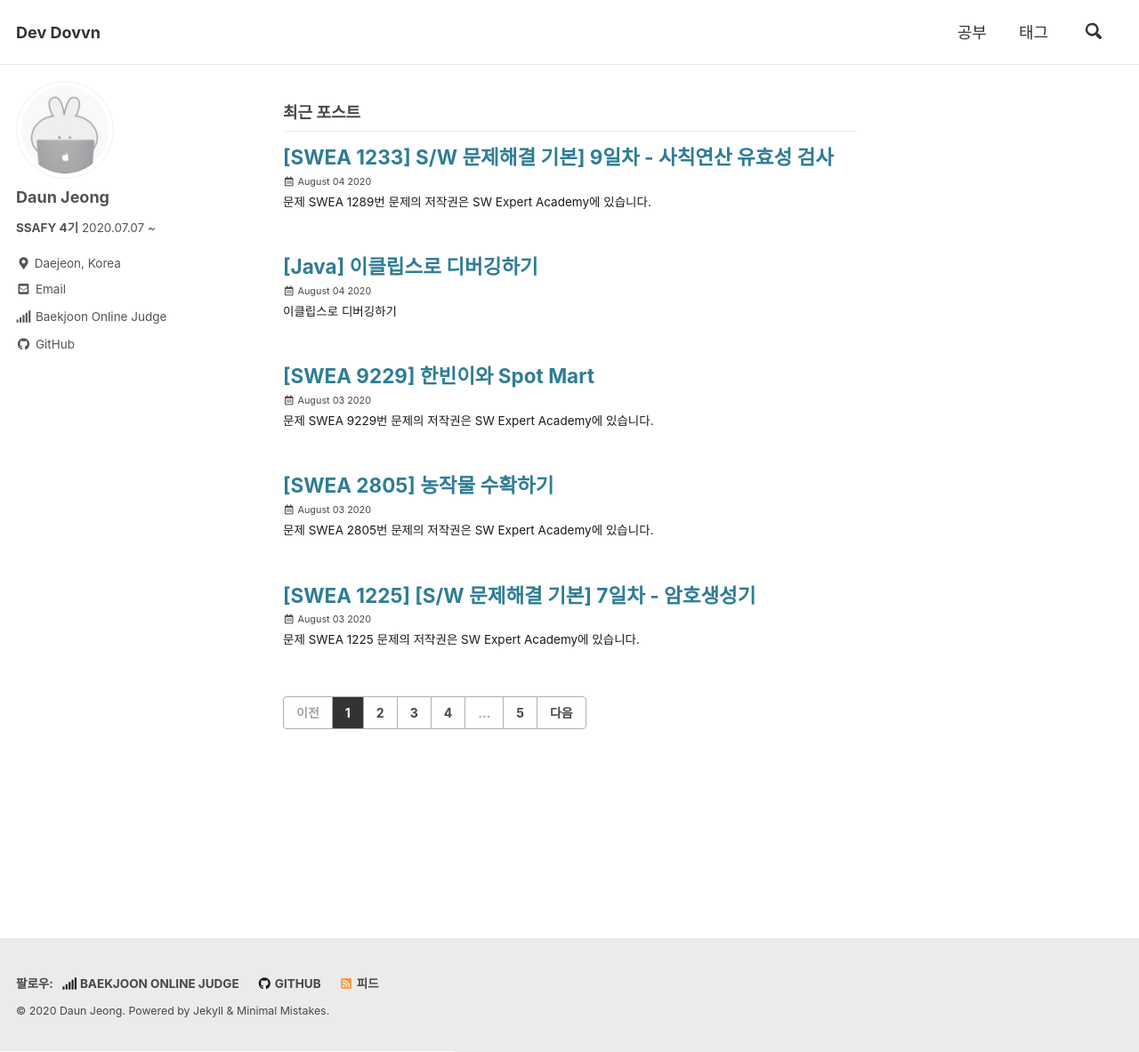
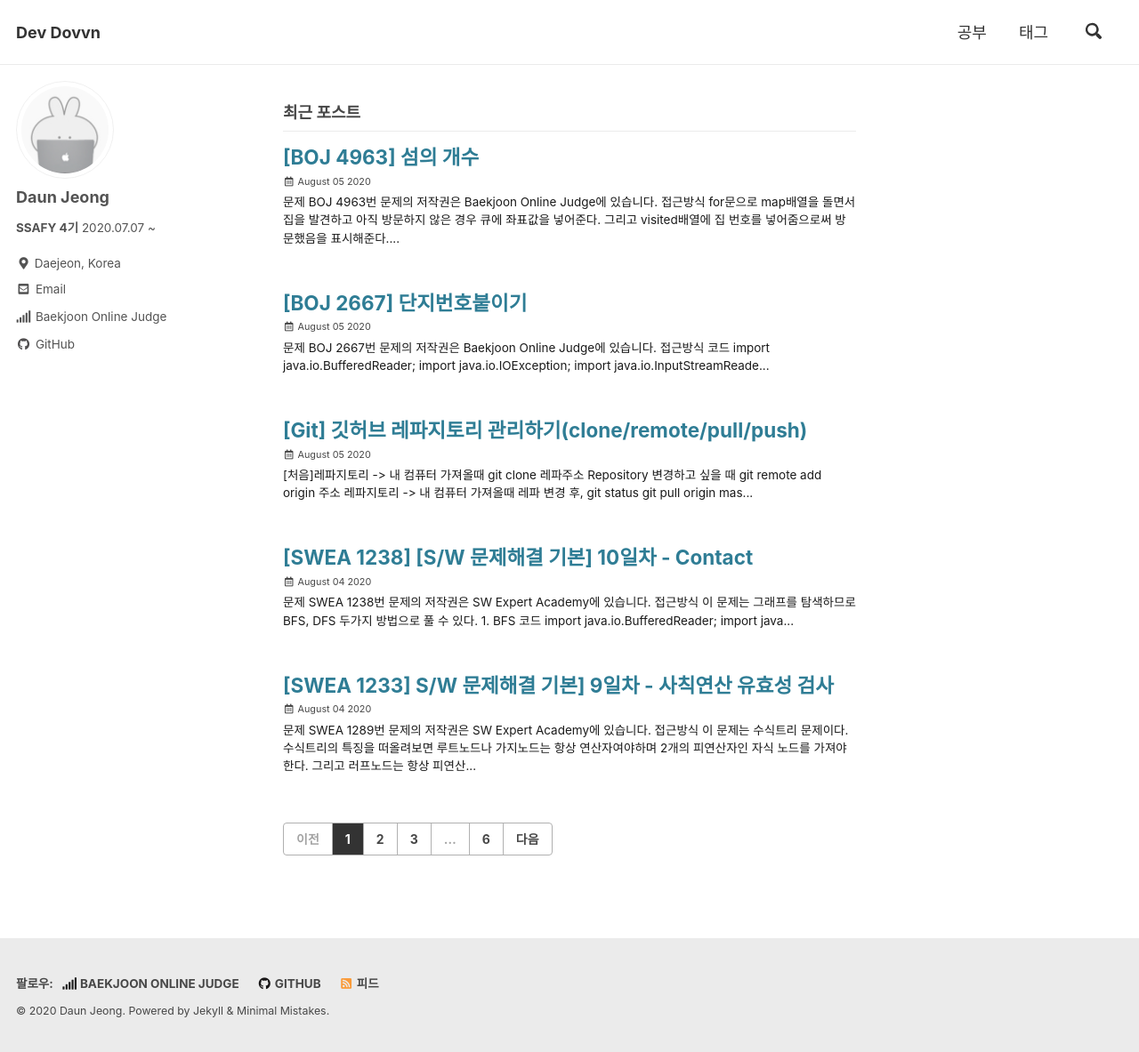
Before and after one commit to dovvn/dovvn.github.io, a Jekyll site: the page built from index.html, in a window 1280 px wide and 1183 px high. Shown: the whole window at 89% size. Built offline with Jekyll 4.4.1, drawn with Linux system fonts in a browser that asks for light colours; cached includes are drawn as plain includes; the list of posts is cut into pages by our own code.

Commit message:
Add 0805 algorithm problems

````diff
--- /dev/null
+++ b/_posts/Git/2020-08-05-github.md
@@ -0,0 +1,51 @@
+---
+title:  "[Git] 깃허브 레파지토리 관리하기(clone/remote/pull/push)"
+permalink: /categories/git/howto-repository
+author_profile: true
+categories:
+  - Git
+tags:
+toc: true
+toc_label: "목차"
+toc_icon: "bookmark"
+last_modified_at: 2020-08-05
+---
+
+## [처음]레파지토리 -> 내 컴퓨터 가져올때
+```
+git clone 레파주소
+```
+<br/>
+
+## Repository 변경하고 싶을 때
+```
+git remote add origin 주소
+```
+
+<br/>
+
+## 레파지토리 -> 내 컴퓨터 가져올때
+레파 변경 후,
+```
+git status
+git pull origin master
+```
+
+<br/>
+
+### 내 컴퓨터 -> 보낼 때
+```
+git status
+git add .
+git commit -m "메세지"
+git push origin master
+```
+
+<br/>
+
+추가로, 가져오고 보낼 때 계정 로그인하라고 하면
+```
+$ git config --global user.name unni2
+$ git config --global user.email unni2@naver.com
+git config --list //현재 계정 리스트 확인
+```
--- /dev/null
+++ b/_posts/boj/2020-08-05-2667.md
@@ -0,0 +1,105 @@
+---
+title:  "[BOJ 2667] 단지번호붙이기"
+permalink: /categories/boj/2667
+author_profile: true
+categories:
+  - BOJ
+tags:
+  - 알고리즘 문제풀이
+  - BFS
+toc: true
+toc_label: "목차"
+toc_icon: "bookmark"
+last_modified_at: 2020-08-05
+---
+# 문제
+* [BOJ 2667번](https://www.acmicpc.net/problem/2667)
+* 문제의 저작권은 Baekjoon Online Judge에 있습니다.
+
+# 접근방식
+
+
+# 코드
+```java
+import java.io.BufferedReader;
+import java.io.IOException;
+import java.io.InputStreamReader;
+import java.util.Arrays;
+import java.util.LinkedList;
+import java.util.Queue;
+import java.util.StringTokenizer;
+
+public class Boj_2667 {
+
+	public static int N;
+	public static int[][] map;
+	public static int[][] visited; // 방문
+	static StringTokenizer st;
+	public static Queue<Home> queue;
+	public static int[] di = { -1, 1, 0, 0 }; // 상,하,좌,우
+	public static int[] dj = { 0, 0, -1, 1 };
+	public static int[] homeCnt;
+
+	public static void main(String[] args) throws IOException {
+		BufferedReader br = new BufferedReader(new InputStreamReader(System.in));
+		N = Integer.parseInt(br.readLine());
+
+		map = new int[N][N];
+		visited = new int[N][N];
+
+		for (int i = 0; i < N; i++) {
+			String s = br.readLine();
+			for (int j = 0; j < N; j++) {
+				map[i][j] = s.charAt(j) - '0';
+			}
+		}
+
+		homeCnt = new int[N*N];
+		queue = new LinkedList<Home>();
+		int count = 1;
+		for (int i = 0; i < N; i++) {
+			for (int j = 0; j < N; j++) {
+				if (map[i][j] == 1 && visited[i][j] == 0) {
+					queue.offer(new Home(i, j));
+					visited[i][j] = count;
+					homeCnt[count]++;
+
+					while (!queue.isEmpty()) {
+						Home current = queue.poll();
+						for (int dir = 0; dir < di.length; dir++) {
+							int nx = current.i + di[dir];
+							int ny = current.j + dj[dir];
+
+							if (nx >= 0 && nx < N && ny >= 0 && ny < N) {
+								if (map[nx][ny] == 1 && visited[nx][ny] == 0) {
+									visited[nx][ny] = count;
+									homeCnt[count]++;
+									queue.offer(new Home(nx, ny));
+								}
+							}
+						}
+					}
+					count++;
+				}
+			}
+		}
+
+		System.out.println(count-1); //단지수
+		Arrays.sort(homeCnt);
+		//집 수 카운팅
+		for(int i=0; i<homeCnt.length; i++) {
+			if(homeCnt[i] != 0) System.out.println(homeCnt[i]);
+		}
+
+	}
+
+	static class Home {
+		int i, j;
+
+		public Home(int i, int j) {
+			this.i = i;
+			this.j = j;
+		}
+	}
+}
+```
--- /dev/null
+++ b/_posts/boj/2020-08-05-4963.md
@@ -0,0 +1,104 @@
+---
+title:  "[BOJ 4963] 섬의 개수"
+permalink: /categories/boj/4963
+author_profile: true
+categories:
+  - BOJ
+tags:
+  - 알고리즘 문제풀이
+  - BFS
+toc: true
+toc_label: "목차"
+toc_icon: "bookmark"
+last_modified_at: 2020-08-05
+---
+# 문제
+* [BOJ 4963번](https://www.acmicpc.net/problem/4963)
+* 문제의 저작권은 Baekjoon Online Judge에 있습니다.
+
+# 접근방식
+for문으로 map배열을 돌면서 집을 발견하고 아직 방문하지 않은 경우 큐에 좌표값을 넣어준다. 그리고 visited배열에 집 번호를 넣어줌으로써 방문했음을 표시해준다. 그리고 문제에서 총 집의 수를 구해야 하기 때문에 homeCnt배열에 해당 집번호를 인덱스로 하는 원소값을 하나 증가시킨다.
+그리고 큐에서 하나꺼내주면서 다음 좌표값을 구한다. 다음 좌표값은 상,하,좌,우를 돌면서 구하게 되는데, 이때 배열의 범위 안에 있는지 확인한다. 이를 만족하면 이 좌표값이 집인지 그리고 아직 방문하지 않았는지를 체크하고 만약 만족한다면 큐에다가 넣어주고 visited배열에 현재 집 번호를 넣어줌으로써 방문했음을 표시한다. 그리고 homeCnt에 해당 집번호를 인덱스로 하는 원소값을 하나 증가시킨다.
+이렇게 모든 방향을 돌고 나면 map[current.i][current.j] 주변에 있는 집의 좌표가 큐에 대기중이다. 그러므로 큐에서 하나씩 꺼내준 좌표값을 기준으로 다시 주변에 집이 있는지를 탐색하고 큐에 넣기를 반복한다. 만약 이 모든 과정을 돌고 큐가 비게 되면 더 이상 주변에 집이 없으므로 while문을 종료하고 집 번호를 하나 증가시킨다.
+그리고 다시 for문으로 돌아와 그 다음 집을 탐색하면서 위의 과정을 반복해주면 visited배열에 같은 집번호끼리 표시된 모습을 볼 수 있다.
+
+# 코드
+```java
+import java.io.BufferedReader;
+import java.io.IOException;
+import java.io.InputStreamReader;
+import java.util.LinkedList;
+import java.util.Queue;
+import java.util.StringTokenizer;
+
+public class Boj_4963 {
+
+	public static int w; // 너비
+	public static int h; // 높이
+	public static int[][] map;
+	public static int[][] visited;
+	static StringTokenizer st;
+	public static Queue<Land> queue;
+	public static int[] di = { -1, -1, 0, 1, 1, 1, 0, -1 }; // 상->시계방향
+	public static int[] dj = { 0, 1, 1, 1, 0, -1, -1, -1 };
+
+	public static void main(String[] args) throws IOException {
+		BufferedReader br = new BufferedReader(new InputStreamReader(System.in));
+		while (true) {
+			st = new StringTokenizer(br.readLine(), " ");
+			w = Integer.parseInt(st.nextToken());
+			h = Integer.parseInt(st.nextToken());
+
+			if(w == 0 && h == 0) break;
+
+			map = new int[h][w];
+			visited = new int[h][w];
+
+			StringTokenizer st;
+			for (int i = 0; i < h; i++) {
+				st = new StringTokenizer(br.readLine());
+				for (int j = 0; j < w; j++) {
+					map[i][j] = Integer.parseInt(st.nextToken());
+				}
+			}
+
+			queue = new LinkedList<Land>();
+
+			int landNum = 1; // 섬 번호
+			for (int i = 0; i < h; i++) { //출발
+				for (int j = 0; j < w; j++) {
+					if (map[i][j] == 1 && visited[i][j] == 0) {
+						queue.offer(new Land(i, j));
+						visited[i][j] = landNum;
+
+						while (!queue.isEmpty()) {
+							Land current = queue.poll();
+							for (int dir = 0; dir < di.length; dir++) {
+								int nx = current.i + di[dir];
+								int ny = current.j + dj[dir];
+								if (nx >= 0 && nx < h && ny >= 0 && ny < w) { //범위 안이고
+									if(map[nx][ny] == 1 && visited[nx][ny] == 0) { //섬이고 아직 방문안했다면
+										visited[nx][ny] = landNum;
+										queue.offer(new Land(nx, ny));
+									}
+								}
+							}
+						}
+						landNum++;
+					}
+				}
+			}
+			System.out.println(landNum-1);
+		}
+	}
+
+	static class Land {
+		int i, j;
+
+		public Land(int i, int j) {
+			this.i = i;
+			this.j = j;
+		}
+	}
+}
+```
--- /dev/null
+++ b/_posts/swea/2020-08-04-1238.md
@@ -0,0 +1,101 @@
+---
+title:  "[SWEA 1238] [S/W 문제해결 기본] 10일차 - Contact"
+permalink: /categories/swea/1238
+author_profile: true
+categories:
+  - SWEA
+tags:
+  - 알고리즘 문제풀이
+  - 그래프
+toc: true
+toc_label: "목차"
+toc_icon: "bookmark"
+last_modified_at: 2020-08-04
+---
+# 문제
+* [SWEA 1238번](https://swexpertacademy.com/main/code/problem/problemDetail.do?contestProbId=AV15B1cKAKwCFAYD&)
+* 문제의 저작권은 SW Expert Academy에 있습니다.
+
+# 접근방식
+이 문제는 그래프를 탐색하므로 BFS, DFS 두가지 방법으로 풀 수 있다.
+
+## 1. BFS
+
+
+## 코드
+```java
+import java.io.BufferedReader;
+import java.io.BufferedWriter;
+import java.io.IOException;
+import java.io.InputStreamReader;
+import java.io.OutputStreamWriter;
+import java.util.LinkedList;
+import java.util.Queue;
+import java.util.StringTokenizer;
+
+public class Swea_1238 {
+
+	static StringTokenizer st;
+	static final int MAX = 100; // 최대 연락인원
+	static int N; // 데이터의 길이
+	static int start; // 시작점
+	static boolean[][] adjMatrix; // 인접행렬
+	static int Ans;
+
+	public static void main(String[] args) throws IOException {
+		BufferedReader br = new BufferedReader(new InputStreamReader(System.in));
+		BufferedWriter bw = new BufferedWriter(new OutputStreamWriter(System.out));
+
+		for (int tc = 1; tc <= 10; tc++) {
+			st = new StringTokenizer(br.readLine());
+			N = Integer.parseInt(st.nextToken());
+			start = Integer.parseInt(st.nextToken());
+
+			adjMatrix = new boolean[MAX + 1][MAX + 1];
+			st = new StringTokenizer(br.readLine());
+			for (int i = 0; i < N / 2; i++) { // from, to로 나눠야함
+				int from = Integer.parseInt(st.nextToken());
+				int to = Integer.parseInt(st.nextToken());
+				adjMatrix[from][to] = true; // 인접표시
+			}
+
+			// start정점부터 탐색 시작
+			bfs();
+			System.out.println("#" + tc + " " + Ans);
+		}
+	}
+
+	public static void bfs() {
+		Queue<Integer> queue = new LinkedList<Integer>();
+		int visited[] = new int[MAX + 1];
+		for(int i=1; i<=MAX; i++) visited[i] = -1; //방문x -1
+
+		int current = start; // 현재 정점
+		int size, level = 0; // 큐 사이즈, 레벨
+		queue.offer(current);
+		visited[current] = level;
+
+		while (!queue.isEmpty()) { // 큐가 비어있지 않다면
+			size = queue.size();
+			level++;
+			while (size-- > 0) { // 레벨단위로 돌리기
+				current = queue.poll();
+				for (int j = 1; j <= MAX; j++) {
+					if (adjMatrix[current][j] && visited[j] == -1) { // 인접하고 방문x
+						queue.offer(j);
+						visited[j] = level;
+					}
+				}
+			}
+		}
+
+		Ans = 0;
+		//방문한 정점 중 가장 높은 레벨 추출
+		for(int i=1; i<=MAX; i++) {
+			if((visited[i] == level-1) && (i > Ans)) {
+				Ans = i;
+			}
+		}
+	}
+}
+```
````
Also changed, not shown: _posts/swea/2020-08-04-1233.md (line endings or trailing spaces), 1 other file.
